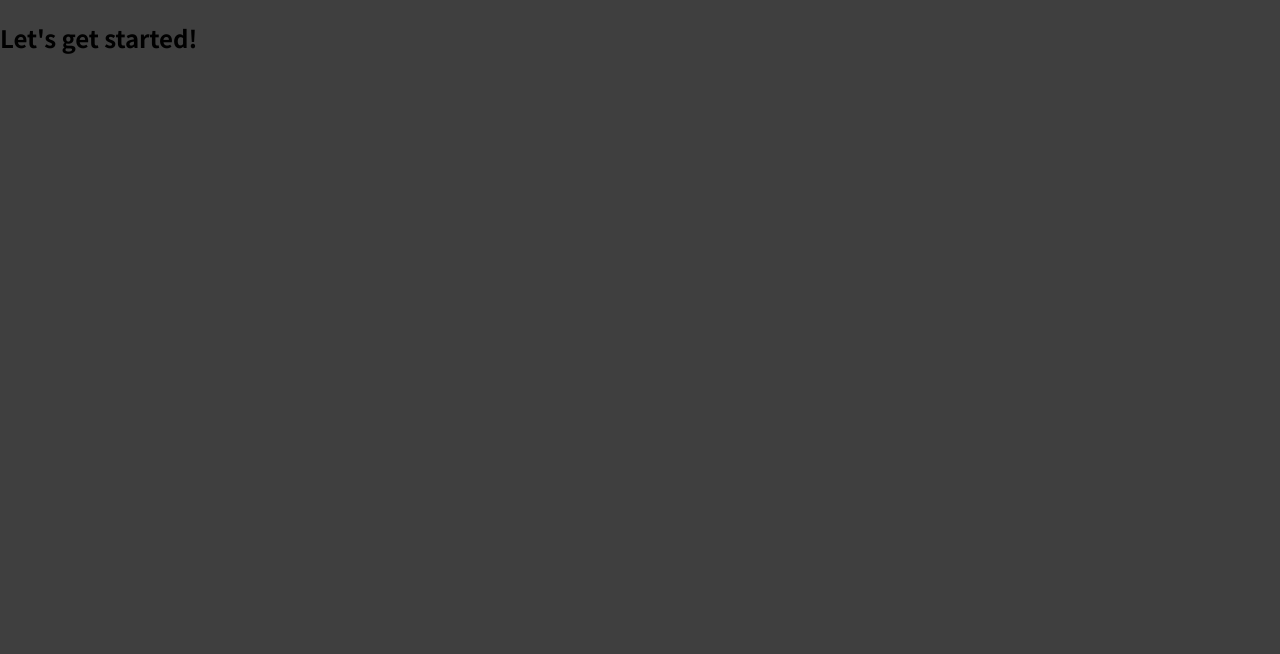
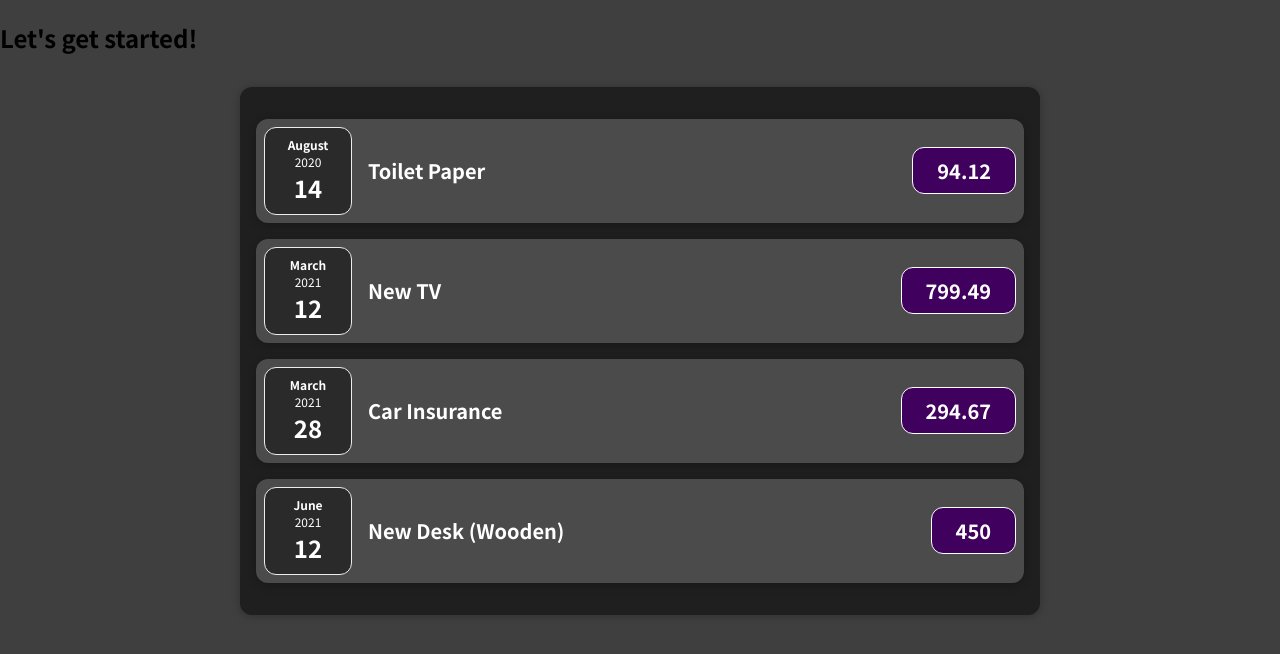
Before and after one commit to zhak1230/Note, a JavaScript app in the folder react-complete-guide/: page / in a window 1280 px wide. Shown: the top 654 px of the page. Built offline with nearby package versions, Linux system fonts and the light colour scheme.

Commit message:
Expenses의 components와 props

```diff
--- a/react-complete-guide/src/App.js
+++ b/react-complete-guide/src/App.js
@@ -1,7 +1,31 @@
+import Expenses from './components/Expenses';
+
 function App() {
+  const expenses = [
+    {
+      id: 'e1',
+      title: 'Toilet Paper',
+      amount: 94.12,
+      date: new Date(2020, 7, 14),
+    },
+    { id: 'e2', title: 'New TV', amount: 799.49, date: new Date(2021, 2, 12) },
+    {
+      id: 'e3',
+      title: 'Car Insurance',
+      amount: 294.67,
+      date: new Date(2021, 2, 28),
+    },
+    {
+      id: 'e4',
+      title: 'New Desk (Wooden)',
+      amount: 450,
+      date: new Date(2021, 5, 12),
+    },
+  ];
   return (
     <div>
       <h2>Let's get started!</h2>
+      <Expenses item={expenses} />
     </div>
   );
 }
--- /dev/null
+++ b/react-complete-guide/src/components/ExpenseDate.css
@@ -0,0 +1,26 @@
+.expense-date {
+  display: flex;
+  flex-direction: column;
+  width: 5.5rem;
+  height: 5.5rem;
+  border: 1px solid #ececec;
+  background-color: #2a2a2a;
+  color: white;
+  border-radius: 12px;
+  align-items: center;
+  justify-content: center;
+}
+
+.expense-date__month {
+  font-size: 0.75rem;
+  font-weight: bold;
+}
+
+.expense-date__year {
+  font-size: 0.75rem;
+}
+
+.expense-date__day {
+  font-size: 1.5rem;
+  font-weight: bold;
+}
--- /dev/null
+++ b/react-complete-guide/src/components/ExpenseDate.js
@@ -0,0 +1,17 @@
+import './ExpenseDate.css';
+
+function ExpenseDate(props) {
+  const month = props.date.toLocaleString('en-US', { month: 'long' });
+  const day = props.date.toLocaleString('en-US', { day: '2-digit' });
+  const year = props.date.getFullYear();
+
+  return (
+    <div className='expense-date'>
+      <div className='expense-date__month'>{month}</div>
+      <div className='expense-date__year'>{year}</div>
+      <div className='expense-date__day'>{day}</div>
+    </div>
+  );
+}
+
+export default ExpenseDate;
--- /dev/null
+++ b/react-complete-guide/src/components/ExpenseItem.css
@@ -0,0 +1,56 @@
+.expense-item {
+  display: flex;
+  justify-content: space-between;
+  align-items: center;
+  box-shadow: 0 2px 8px rgba(0, 0, 0, 0.25);
+  padding: 0.5rem;
+  margin: 1rem 0;
+  border-radius: 12px;
+  background-color: #4b4b4b;
+}
+
+.expense-item__description {
+  display: flex;
+  flex-direction: column;
+  gap: 1rem;
+  align-items: flex-end;
+  flex-flow: column-reverse;
+  justify-content: flex-start;
+  flex: 1;
+}
+
+.expense-item h2 {
+  color: #3a3a3a;
+  font-size: 1rem;
+  flex: 1;
+  margin: 0 1rem;
+  color: white;
+}
+
+.expense-item__price {
+  font-size: 1rem;
+  font-weight: bold;
+  color: white;
+  background-color: #40005d;
+  border: 1px solid white;
+  padding: 0.5rem;
+  border-radius: 12px;
+}
+
+@media (min-width: 580px) {
+  .expense-item__description {
+    flex-direction: row;
+    align-items: center;
+    justify-content: flex-start;
+    flex: 1;
+  }
+
+  .expense-item__description h2 {
+    font-size: 1.25rem;
+  }
+
+  .expense-item__price {
+    font-size: 1.25rem;
+    padding: 0.5rem 1.5rem;
+  }
+}
--- /dev/null
+++ b/react-complete-guide/src/components/ExpenseItem.js
@@ -0,0 +1,16 @@
+import './ExpenseItem.css';
+import ExpenseDate from './ExpenseDate';
+
+function ExpenseItem(props) {
+  return (
+    <div className='expense-item'>
+      <ExpenseDate date={props.date} />
+      <div className='expense-item__description'>
+        <h2>{props.title}</h2>
+        <div className='expense-item__price'>{props.amount}</div>
+      </div>
+    </div>
+  );
+}
+
+export default ExpenseItem;
--- /dev/null
+++ b/react-complete-guide/src/components/Expenses.css
@@ -0,0 +1,9 @@
+.expenses {
+  padding: 1rem;
+  background-color: rgb(31, 31, 31);
+  margin: 2rem auto;
+  width: 50rem;
+  max-width: 95%;
+  border-radius: 12px;
+  box-shadow: 0 1px 8px rgba(0, 0, 0, 0.25);
+}
--- /dev/null
+++ b/react-complete-guide/src/components/Expenses.js
@@ -0,0 +1,52 @@
+import ExpenseItem from './ExpenseItem';
+import './Expenses.css';
+
+function Expenses() {
+  const expenses = [
+    {
+      id: 'e1',
+      title: 'Toilet Paper',
+      amount: 94.12,
+      date: new Date(2020, 7, 14),
+    },
+    { id: 'e2', title: 'New TV', amount: 799.49, date: new Date(2021, 2, 12) },
+    {
+      id: 'e3',
+      title: 'Car Insurance',
+      amount: 294.67,
+      date: new Date(2021, 2, 28),
+    },
+    {
+      id: 'e4',
+      title: 'New Desk (Wooden)',
+      amount: 450,
+      date: new Date(2021, 5, 12),
+    },
+  ];
+  return (
+    <div className='expenses'>
+      <ExpenseItem
+        title={expenses[0].title}
+        amount={expenses[0].amount}
+        date={expenses[0].date}
+      />
+      <ExpenseItem
+        title={expenses[1].title}
+        amount={expenses[1].amount}
+        date={expenses[1].date}
+      />
+      <ExpenseItem
+        title={expenses[2].title}
+        amount={expenses[2].amount}
+        date={expenses[2].date}
+      />
+      <ExpenseItem
+        title={expenses[3].title}
+        amount={expenses[3].amount}
+        date={expenses[3].date}
+      />
+    </div>
+  );
+}
+
+export default Expenses;
--- a/react-complete-guide/src/index.js
+++ b/react-complete-guide/src/index.js
@@ -1,5 +1,4 @@
 import ReactDOM from 'react-dom';
-
 import './index.css';
 import App from './App';
 
```
